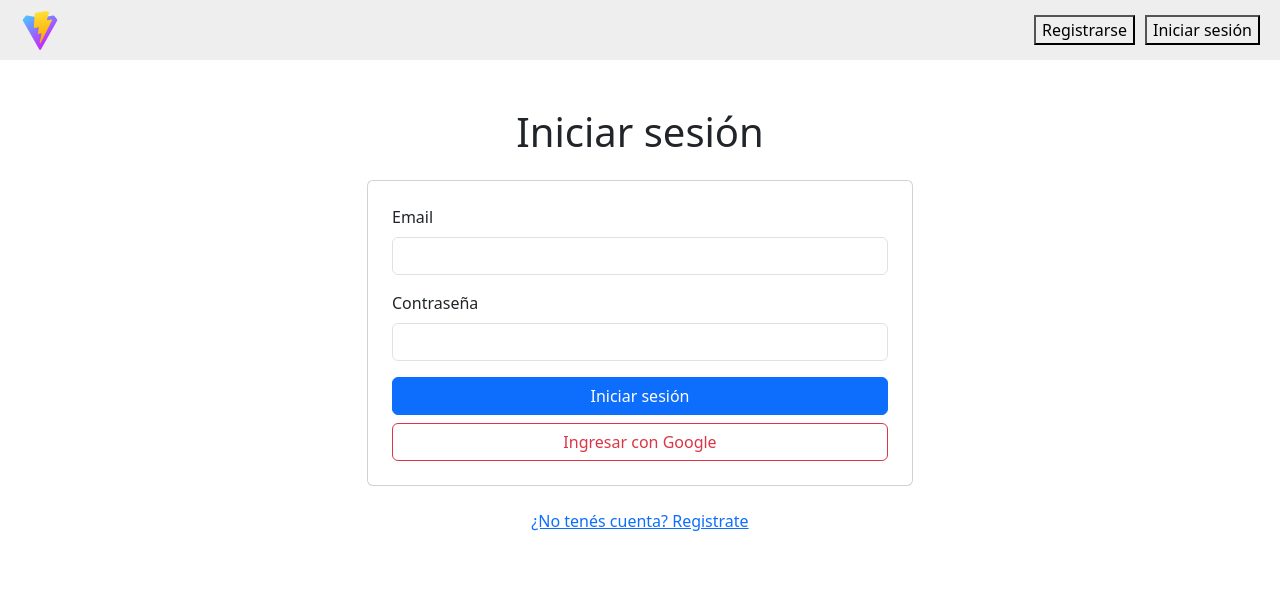
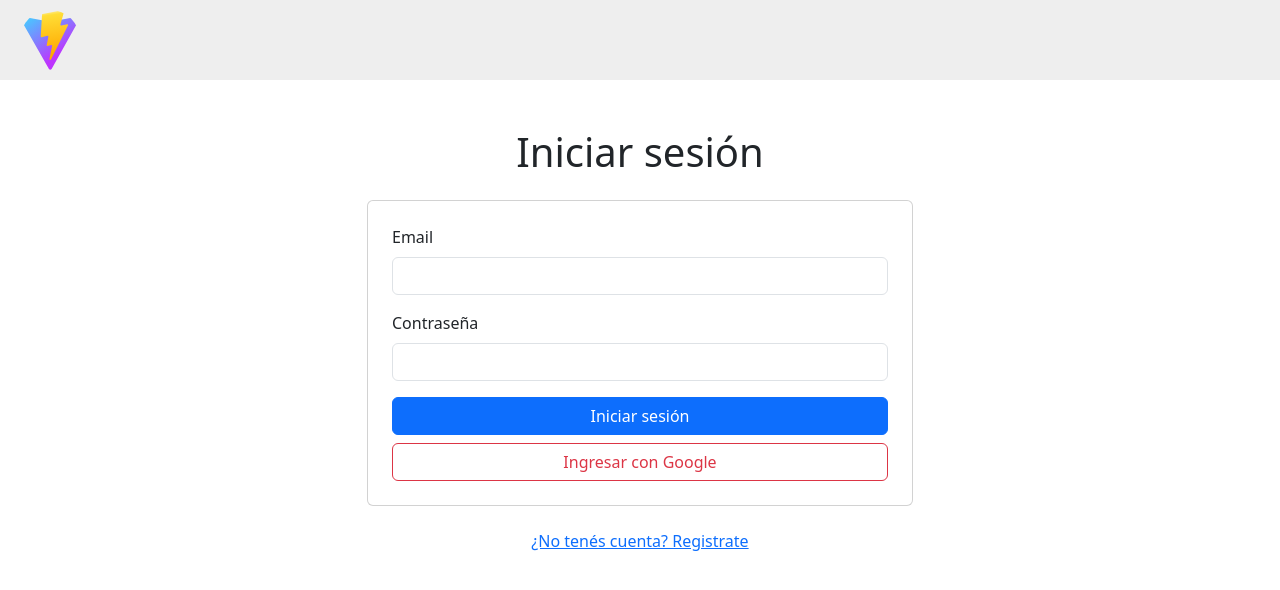
Before and after one commit to gastonmanzur/patincarreraGR, a React (Vite) app in the folder frontend-auth/: page / in a window 1280 px wide. Shown: the top 590 px of the page. Built offline with nearby package versions, Linux system fonts and the light colour scheme.

Commit message:
Hide navbar on dashboard and remove auth buttons

```diff
--- a/frontend-auth/src/components/Navbar.css
+++ b/frontend-auth/src/components/Navbar.css
@@ -11,8 +11,8 @@
 }
 
 .logo {
-  width: 40px;
-  height: 40px;
+  width: 60px;
+  height: 60px;
   border-radius: 50%;
 }
 
--- a/frontend-auth/src/components/Navbar.jsx
+++ b/frontend-auth/src/components/Navbar.jsx
@@ -1,15 +1,18 @@
 import { useRef } from 'react';
-import { useNavigate } from 'react-router-dom';
+import { useNavigate, useLocation } from 'react-router-dom';
 import axios from 'axios';
 import LogoutButton from './LogoutButton';
 import './Navbar.css';
 
 export default function Navbar() {
   const navigate = useNavigate();
+  const location = useLocation();
   const fileInputRef = useRef(null);
   const rol = localStorage.getItem('rol');
   const foto = localStorage.getItem('foto');
   const isLoggedIn = localStorage.getItem('token');
+
+  if (location.pathname === '/dashboard') return null;
 
   const itemsAdmin = [
     { label: 'Servicios', path: '/servicios' },
@@ -68,7 +71,7 @@ export default function Navbar() {
         ))}
       </ul>
       <div className="navbar-right">
-        {isLoggedIn ? (
+        {isLoggedIn && (
           <>
             <div className="profile-pic">
               <img
@@ -88,11 +91,6 @@ export default function Navbar() {
             </div>
             <LogoutButton />
           </>
-        ) : (
-          <>
-            <button onClick={() => handleNavigate('/register')}>Registrarse</button>
-            <button onClick={() => handleNavigate('/login')}>Iniciar sesión</button>
-          </>
         )}
       </div>
     </nav>
```
